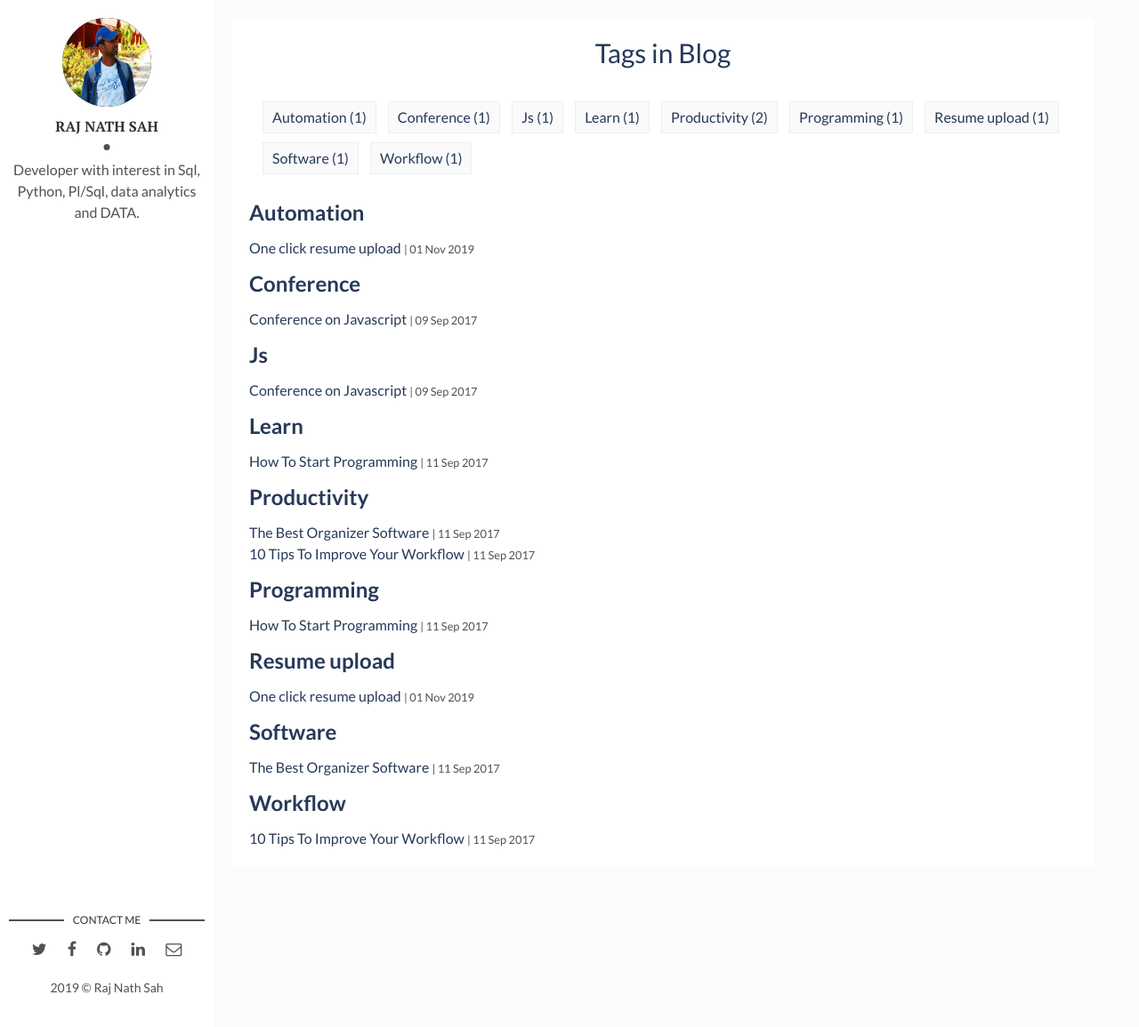
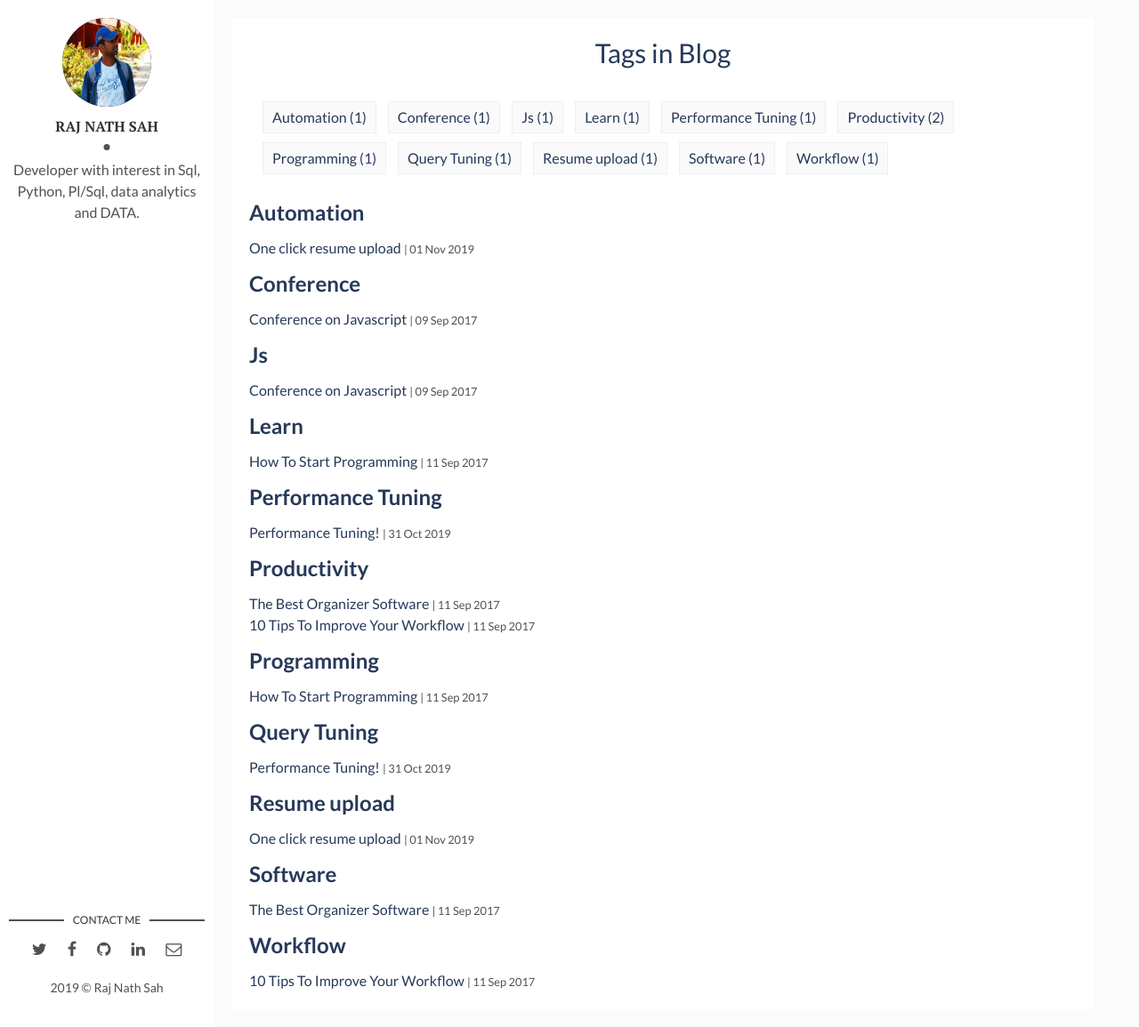
Before and after one commit to rajnathsah/rajnathsah.github.io, a Jekyll site: the page built from tags.html, in a window 1280 px wide and 1155 px high. Shown: the whole window at 89% size. Built offline with Jekyll 4.4.1, drawn with Linux system fonts in a browser that asks for light colours.

Commit message:
Update 2019-10-31-performance-tuning.markdown

```diff
--- a/_posts/2019-10-31-performance-tuning.markdown
+++ b/_posts/2019-10-31-performance-tuning.markdown
@@ -4,6 +4,7 @@ title: "Performance Tuning!"
 date: 2019-10-31 00:00:00 +0000
 description: Performance tuning concepts with approach to performance in Oracle Database. # Add post description (optional)
 img:  # Add image post (optional)
+tags: [Performance Tuning, Query Tuning]
 ---
 # Introduction
 
```
